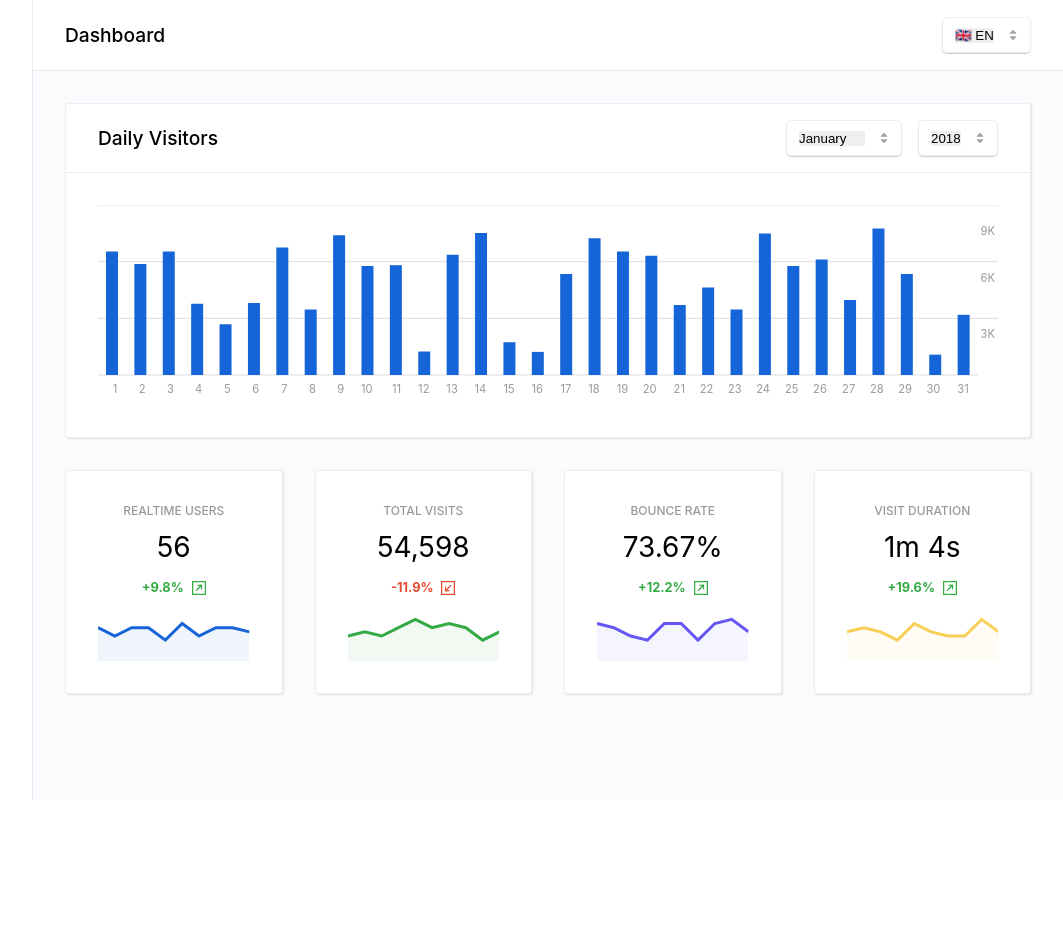
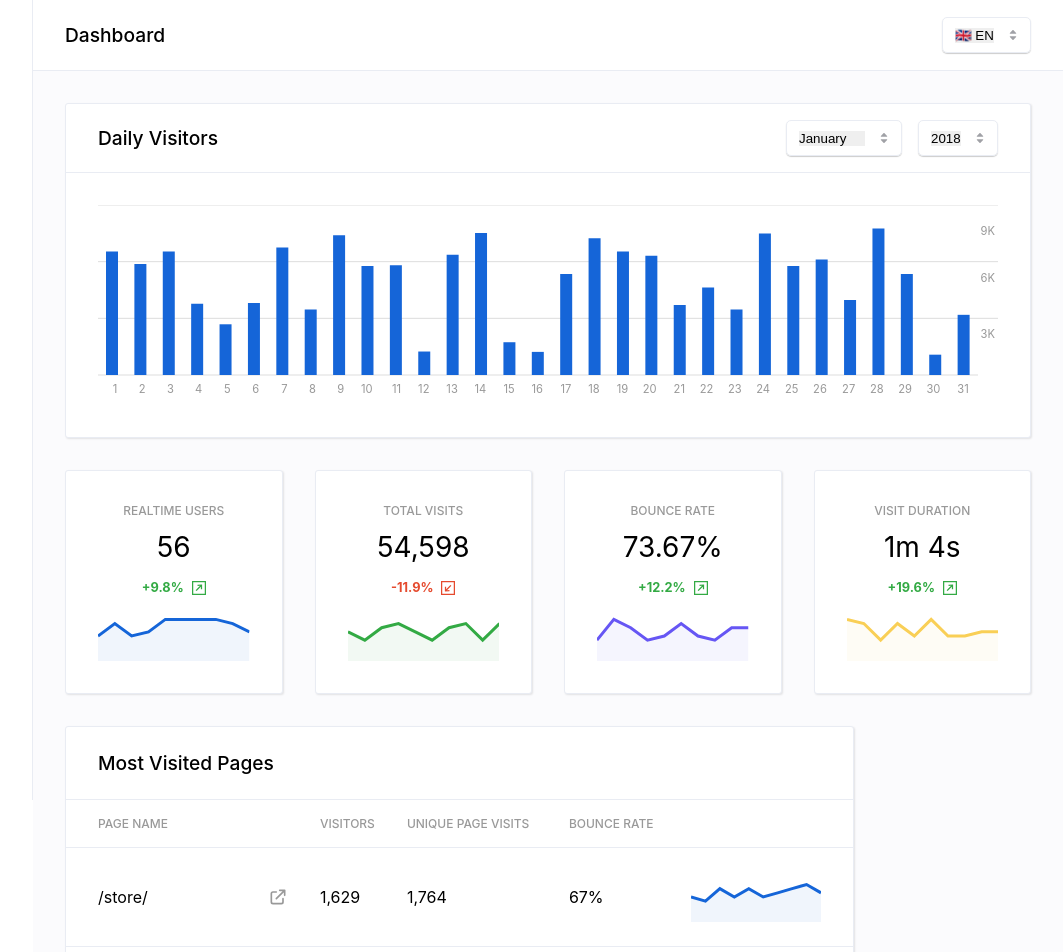
Before and after one commit to glocore/dashboard-ui, a React (Create React App) app: page / in a window 1280 px wide. Shown: the top 952 px of the page, without its empty margins (217-1280 px from the left). Before the commit the page ends 800 px from the top, so only its background shows below. Built offline with nearby package versions, Linux system fonts and the light colour scheme.

Commit message:
add visitors table

```diff
--- a/src/components/Main.js
+++ b/src/components/Main.js
@@ -4,6 +4,7 @@ import { Spacer } from "./common/Spacer";
 import { DailyVisitorsChart } from "./main/DailyVisitorsChart";
 import { Header } from "./main/Header";
 import { MetricSummary } from "./main/MetricSummary";
+import { VisitorsTable } from "./main/VisitorsTable";
 
 const getRandomInt = (min, max) => {
   return Math.floor(Math.random() * (max - min + 1)) + min;
@@ -28,11 +29,19 @@ const Root = styled.div`
 
 const MainWrapper = styled.div`
   padding: ${({ theme }) => theme.padding(4)}px;
+  max-width: 1280px;
+  margin: 0 auto;
 `;
 
 const MetricSummaryGrid = styled.div`
   display: grid;
   grid-template-columns: repeat(4, 1fr);
+  grid-gap: ${({ theme }) => theme.padding(4)}px;
+`;
+
+const TablesGrid = styled.div`
+  display: grid;
+  grid-template-columns: 2fr 1fr;
   grid-gap: ${({ theme }) => theme.padding(4)}px;
 `;
 
@@ -78,6 +87,11 @@ const Main = () => {
             chartColors={{ stroke: "#F9CF56", fill: "#FEFAEE" }}
           />
         </MetricSummaryGrid>
+        <Spacer v={4} />
+        <TablesGrid>
+          <VisitorsTable />
+          {/* <VisitorsTable /> */}
+        </TablesGrid>
       </MainWrapper>
     </Root>
   );
--- a/src/components/main/Header.js
+++ b/src/components/main/Header.js
@@ -4,14 +4,19 @@ import { Dropdown } from "../common/Dropdown";
 
 const Root = styled.div`
   ${({ theme }) => `
-    height: 70px;
     background-color: ${theme.surface.backgroundColor};
     border-bottom: ${theme.surface.border};
+    `}
+`;
+
+const HeaderContent = styled.div`
+  height: 70px;
   display: flex;
   align-items: center;
   justify-content: space-between;
-    padding: 0 ${theme.padding(4)}px;
-  `}
+  padding: 0 ${({ theme }) => theme.padding(4)}px;
+  margin: 0 auto;
+  max-width: 1280px;
 `;
 
 const Title = styled.span`
@@ -28,6 +33,7 @@ const Header = () => {
 
   return (
     <Root>
+      <HeaderContent>
         <Title>Dashboard</Title>
         <Dropdown
           options={[
@@ -37,6 +43,7 @@ const Header = () => {
           current={currentLanguage}
           onChange={onLanguageChange}
         />
+      </HeaderContent>
     </Root>
   );
 };
--- /dev/null
+++ b/src/components/main/VisitorsTable.js
@@ -0,0 +1,152 @@
+import React from "react";
+import { Area, AreaChart, ResponsiveContainer } from "recharts";
+import styled from "styled-components";
+import { ExternalLink as ExternalLinkIcon } from "../../icons";
+import { Card } from "../common/Card";
+
+const getRandomInt = (min, max) => {
+  return Math.floor(Math.random() * (max - min + 1)) + min;
+};
+
+const generateSampleChartData = () => {
+  const result = [];
+  for (let i = 1; i <= 10; i++) {
+    result.push({
+      name: i,
+      data: getRandomInt(5, 10),
+    });
+  }
+
+  return result;
+};
+
+const generateSampleData = () => {
+  const routes = [
+    "/store/",
+    "/store/symbols-styleguides",
+    "/store/dashboard-ui-kit",
+    "/store/webflow-cards",
+  ];
+  const result = [];
+  routes.forEach((route) => {
+    result.push({
+      route,
+      visitors: getRandomInt(1000, 5000),
+      uniquePageVisits: getRandomInt(1000, 5000),
+      bounceRate: getRandomInt(50, 90),
+      chartData: generateSampleChartData(),
+    });
+  });
+
+  return result;
+};
+
+const HeaderText = styled.span`
+  display: block;
+  font-size: 1.2rem;
+  font-weight: 500;
+  margin: ${({ theme }) => theme.padding(1)}px 0;
+`;
+
+const Table = styled.table`
+  width: 100%;
+  border-collapse: collapse;
+`;
+
+const Tr = styled.tr`
+  border-bottom: ${({ theme }) => theme.surface.border};
+  cursor: pointer;
+
+  tbody &:hover {
+    background-color: #eeeeee;
+  }
+
+  tbody &:active {
+    background-color: #dddddd;
+  }
+`;
+
+const Td = styled.td`
+  text-align: left;
+  padding: ${({ theme }) => `${theme.padding(3)}px ${theme.padding(2)}px`};
+
+  &:first-child {
+    padding-left: ${({ theme }) => theme.padding(4)}px;
+  }
+  &:last-child {
+    padding-right: ${({ theme }) => theme.padding(4)}px;
+  }
+`;
+
+const Th = styled.th`
+  text-align: left;
+  text-transform: uppercase;
+  color: #999;
+  font-size: 0.75rem;
+  font-weight: 500;
+  padding: ${({ theme }) => `${theme.padding(2)}px ${theme.padding(2)}px`};
+
+  &:first-child {
+    padding-left: ${({ theme }) => theme.padding(4)}px;
+  }
+  &:last-child {
+    padding-right: ${({ theme }) => theme.padding(4)}px;
+  }
+`;
+
+const externalLinkIconStyle = {
+  width: 20,
+  height: 20,
+  color: "#999999",
+  marginTop: 3,
+};
+
+const VisitorsTable = () => {
+  const [tableData] = React.useState(generateSampleData());
+  return (
+    <Card Header={() => <HeaderText>Most Visited Pages</HeaderText>}>
+      <Table cellspacing="0" cellpadding="0">
+        <thead>
+          <Tr>
+            <Th>Page Name</Th>
+            <Th>{""}</Th>
+            <Th>Visitors</Th>
+            <Th style={{ minWidth: 130 }}>Unique Page Visits</Th>
+            <Th style={{ minWidth: 90 }}>Bounce Rate</Th>
+            <Th style={{ minWidth: 130 }}>{""}</Th>
+          </Tr>
+        </thead>
+        <tbody>
+          {tableData.map((row) => (
+            <Tr>
+              <Td>{row.route}</Td>
+              <Td>{<ExternalLinkIcon style={externalLinkIconStyle} />}</Td>
+              <Td>{row.visitors.toLocaleString()}</Td>
+              <Td>{row.uniquePageVisits.toLocaleString()}</Td>
+              <Td>{row.bounceRate}%</Td>
+              <Td>
+                {
+                  <div style={{ width: "100%", height: 50 }}>
+                    <ResponsiveContainer>
+                      <AreaChart data={row.chartData} margin={false}>
+                        <Area
+                          type="linear"
+                          dataKey="data"
+                          stroke="#1565D8"
+                          strokeWidth={3}
+                          fill="#E7EFFA"
+                        />
+                      </AreaChart>
+                    </ResponsiveContainer>
+                  </div>
+                }
+              </Td>
+            </Tr>
+          ))}
+        </tbody>
+      </Table>
+    </Card>
+  );
+};
+
+export { VisitorsTable };
--- a/src/icons.js
+++ b/src/icons.js
@@ -31,7 +31,7 @@ export const MetricDown = (props) => (
         transform="translate(1295 503)"
         fill="#fff"
         stroke="currentColor"
-        stroke-width="4"
+        strokeWidth="4"
       >
         <rect width="45" height="45" stroke="none" />
         <rect x="2" y="2" width="41" height="41" fill="none" />
@@ -58,7 +58,7 @@ export const MetricUp = (props) => (
         transform="translate(1295 503)"
         fill="#fff"
         stroke="currentColor"
-        stroke-width="4"
+        strokeWidth="4"
       >
         <rect width="45" height="45" stroke="none" />
         <rect x="2" y="2" width="41" height="41" fill="none" />
@@ -70,3 +70,20 @@ export const MetricUp = (props) => (
     </g>
   </svg>
 );
+
+export const ExternalLink = (props) => (
+  <svg
+    xmlns="http://www.w3.org/2000/svg"
+    fill="none"
+    viewBox="0 0 24 24"
+    stroke="currentColor"
+    {...props}
+  >
+    <path
+      strokeLinecap="round"
+      strokeLinejoin="round"
+      strokeWidth={2}
+      d="M10 6H6a2 2 0 00-2 2v10a2 2 0 002 2h10a2 2 0 002-2v-4M14 4h6m0 0v6m0-6L10 14"
+    />
+  </svg>
+);
```
Lines whose indentation alone changed are shown as unchanged.
